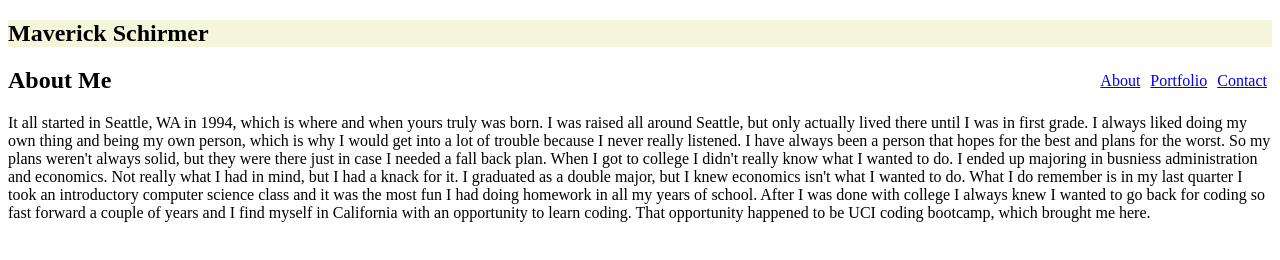
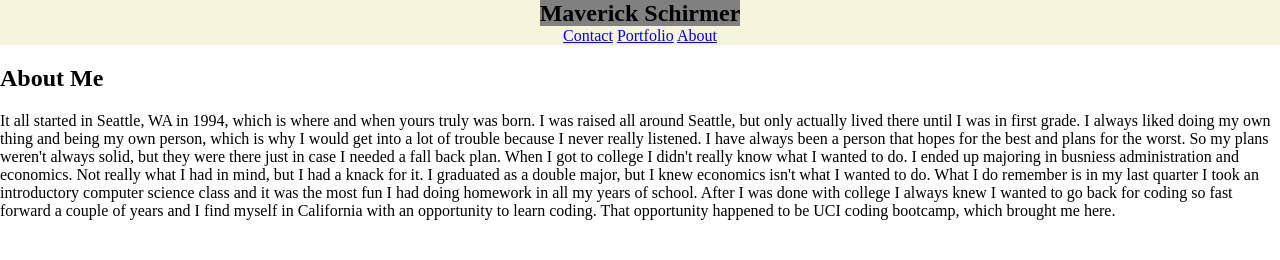
Before and after one commit to schirmerm/Basic-Portfolio, a plain HTML site: page index.html in a window 1280 px wide. Drawn offline with Linux system fonts and the light colour scheme.

Commit message:
Changed margin of header and nav bar

```diff
--- a/assets/css/style.css
+++ b/assets/css/style.css
@@ -4,29 +4,28 @@
 }
 body{
    font-family: 'Times New Roman', Times, serif;
+   width: 100%;
+   margin: 0px;
 }
 nav{
     background: beige;
+    text-align: center;
+}
+h1{
+
 }
 .navbar{
-    float: right;
-    padding: 5px;
-}
-header{
-    padding: relative;
-
-    font: white;
-}
-
-ul{
-    list-style-type: none;
-    margin: 0;
-    padding: 0;
-
+    display: inline;
 
 }
+#header1{
+   display: inline;
+    font: white;
+    background: gray;
+}
+#background1{
 
-
+}
 section{
 }
 #aboutme{
--- a/index.html
+++ b/index.html
@@ -10,12 +10,12 @@
 <body>
 
     <nav>
-        <header><h1>Maverick Schirmer</h1></header>
-        <ul>
-        <li class="navbar"><a href="./contact.html">Contact</a></li>
-        <li class="navbar"><a href="./portfolio.html">Portfolio</a></li>
-        <li class="navbar"><a href="./index.html">About</a></li>
-       </ul>
+        <header id="background1"><h1 id="header1">Maverick Schirmer</h1></header>
+        <div class="navbar">
+        <a href="./contact.html">Contact</a>
+        <a href="./portfolio.html">Portfolio</a>
+        <a href="./index.html">About</a>
+        </div>
     </nav>
     <section>
         <h1 id="aboutme">About Me</h1>
```
